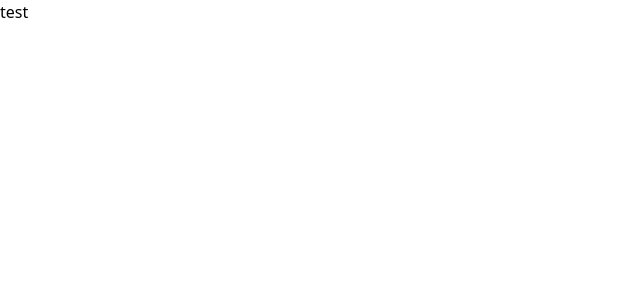
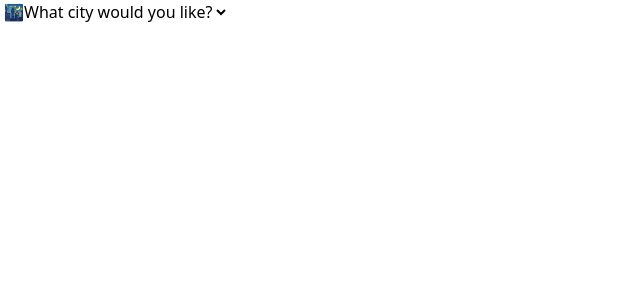
Before and after one commit to janetli82-ui/Automated-Testing, a Next.js app: page / in a window 1280 px wide. Shown: the top 300 px of the page, without its empty margins (0-640 px from the left). Built offline with nearby package versions, Linux system fonts and the light colour scheme.

Commit message:
create selector

```diff
--- a/src/app/page.tsx
+++ b/src/app/page.tsx
@@ -1,9 +1,16 @@
+'use client'
 
+import { useState } from "react"
+import Selector from "@/components/Selector";
 
 export default function Home() {
+  const [city, setCity] = useState("")
+  const handleChange = (selectedCity:string) => {
+    setCity(selectedCity)
+  }
   return (
     <div>
-      test
+      <Selector city={city} updateCity={handleChange}/>
     </div>
   );
 }
--- /dev/null
+++ b/src/components/Selector/index.tsx
@@ -0,0 +1,22 @@
+import { travelList } from "@/type/city"
+
+type selectorType = {
+  city:string,
+  updateCity:(city:string) => void
+}
+
+const Selector = ({city, updateCity}:selectorType) => {
+  return(
+    <div>
+      <select value={city} onChange={ (e) => updateCity(e.target.value) }>
+        <option value="">🌃What city would you like?</option>
+        {travelList.map((item, index) =>
+          <option value={item.name} key={index}>{item.icon + item.name}</option>
+        )}
+      </select>
+      {city && <span>{city}</span>}
+    </div>
+  )
+}
+
+export default Selector
--- a/src/type/city.ts
+++ b/src/type/city.ts
@@ -113,7 +113,7 @@ export const travelList:travelType[] = [
   },
   {
     id: 5,
-    icon: "🌴",
+    icon: "🏖️",
     name: "Gran Canaria",
     img: "Grancanaria.jpg",
     importantList: [
```
